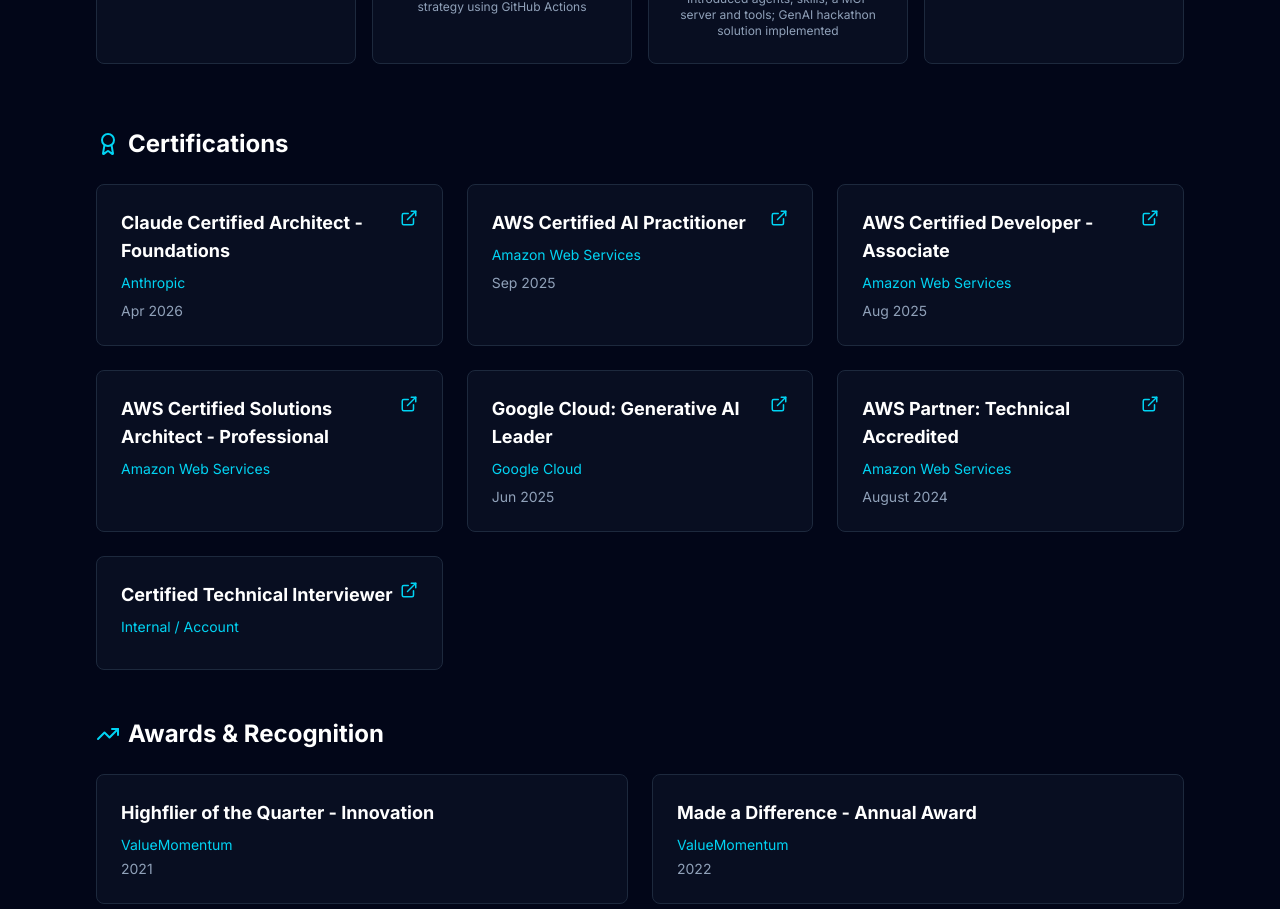
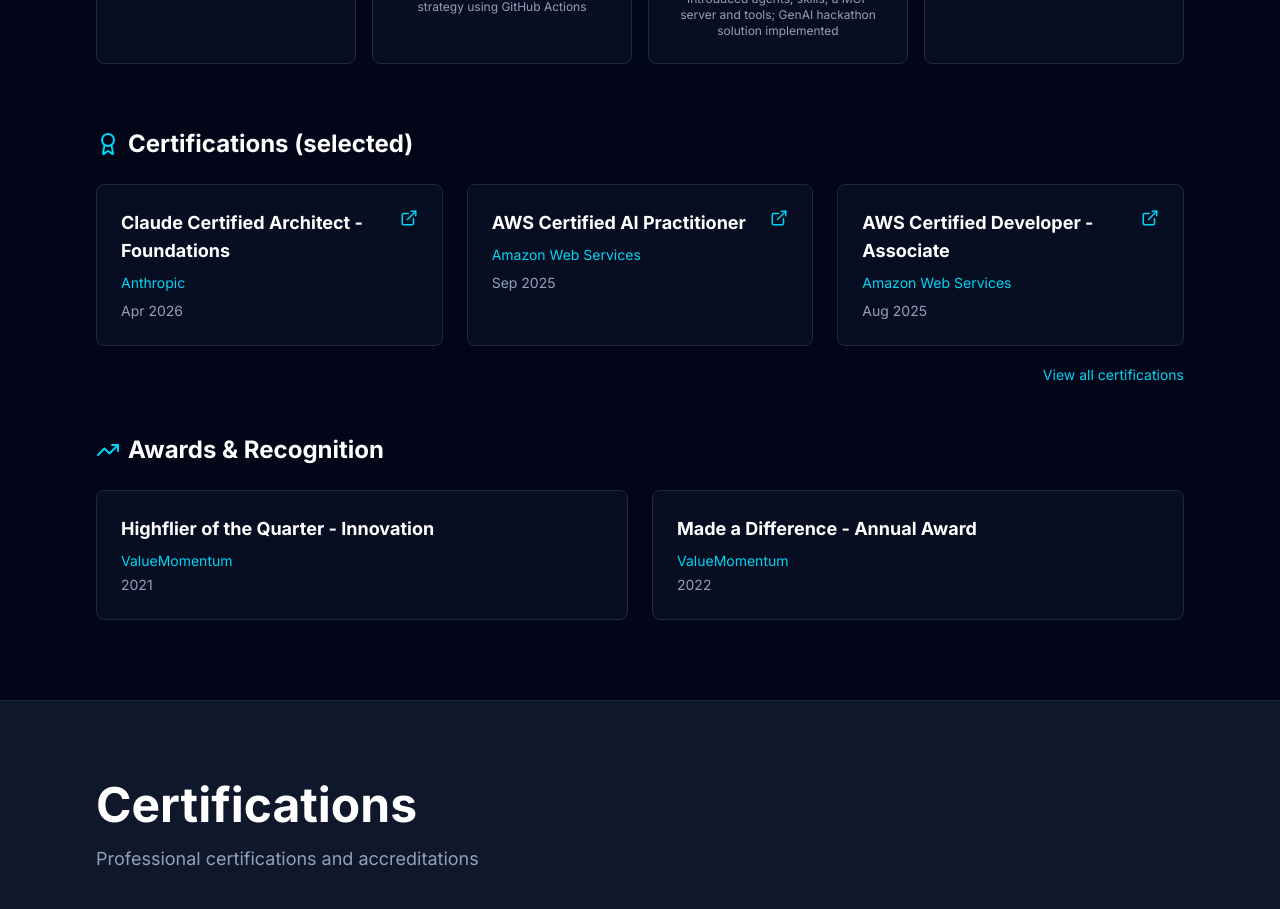
Before and after one commit to ekrishnas/ekrishnas.github.io, a Next.js app: page / in a window 1280 px wide. Shown: the part 6420-7329 px from the top of the page. Built offline with nearby package versions, Linux system fonts and the light colour scheme.

Commit message:
Remove duplicate certifications

```diff
--- a/src/components/Achievements.tsx
+++ b/src/components/Achievements.tsx
@@ -20,17 +20,17 @@
           ))}
         </div>
 
-        {/* Certifications */}
+        {/* Certifications (top few) */}
         <div className="mb-12">
           <h3 className="text-2xl font-bold text-white mb-6 flex items-center gap-2">
             <Award className="text-cyan-400" />
-            Certifications
+            Certifications (selected)
           </h3>
           <div className="grid grid-cols-1 md:grid-cols-3 gap-6">
-            {certifications.map((cert) => (
+            {certifications.slice(0, 3).map((cert) => (
               <a
                 key={cert.title}
-                href={cert.link}
+                href={cert.link || '#certifications'}
                 target="_blank"
                 rel="noopener noreferrer"
                 className="bg-slate-900/50 border border-slate-800 rounded-lg p-6 hover:border-cyan-500/30 transition group"
@@ -40,9 +40,12 @@
                   <ExternalLink size={18} className="text-cyan-400 flex-shrink-0" />
                 </div>
                 <p className="text-cyan-400 text-sm mb-2">{cert.issuer}</p>
-                <p className="text-slate-400 text-sm">{cert.date}</p>
+                <p className="text-slate-400 text-sm">{cert.issued || cert.date || 'Unspecified'}</p>
               </a>
             ))}
+          </div>
+          <div className="mt-4 text-right">
+            <a href="#certifications" className="text-cyan-400 hover:underline text-sm">View all certifications</a>
           </div>
         </div>
 
```
